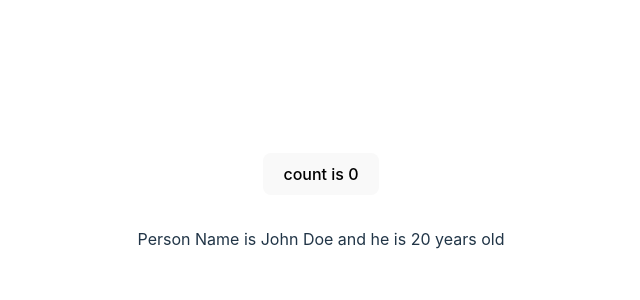
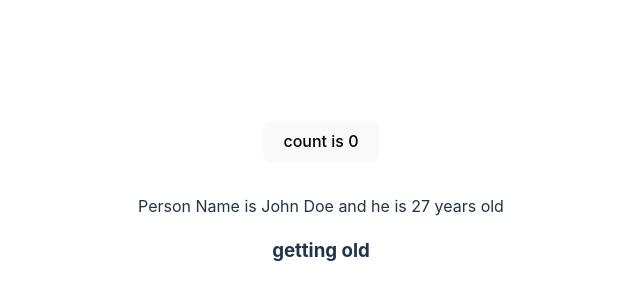
Before and after one commit to AhmedSarhan/react-basics, a React (Vite) app: page / in a window 1280 px wide. Shown: the part 214-514 px from the top of the page, without its empty margins (319-959 px from the left). Built offline with nearby package versions, Linux system fonts and the light colour scheme.

Commit message:
lesson 3: jsx conditional rendering

```diff
--- a/src/App.jsx
+++ b/src/App.jsx
@@ -3,13 +3,25 @@ import reactLogo from "./assets/react.svg";
 import viteLogo from "/vite.svg";
 import "./App.css";
 
-function App() {
+const renderAgeMessage = (age) => {
+  if (age === 25) {
+    return <h3>Hurray! you lived quarter a decade!</h3>;
+  } else if (age < 25) {
+    return <h3>Not 25 yet</h3>;
+  }
+  return <h3>getting old</h3>;
+};
+
+const App = () => {
   const [count, setCount] = useState(0);
 
-  let person = { age: 20, name: "John Doe" };
+  let person = { age: 27, name: "John Doe" };
+
+  // if (person.age === 25) {
+  //   return <h3>Hurray! you lived quarter a decade!</h3>;
+  // }
   return (
     <Fragment>
-      {/* <div> */}
       <div className="card">
         <button onClick={() => setCount((count) => count + 1)}>
           count is {count}
@@ -18,9 +30,14 @@ function App() {
       <div>
         Person Name is {person.name} and he is {person.age} years old
       </div>
-      {/* </div> */}
+      {renderAgeMessage(person.age)}
+      {/* {person.age === 25 ? (
+        <h3>Hurray! you lived quarter a decade!</h3>
+      ) : (
+        <h3>Not 25 anymore / yet</h3>
+      )} */}
     </Fragment>
   );
-}
+};
 
 export default App;
```
